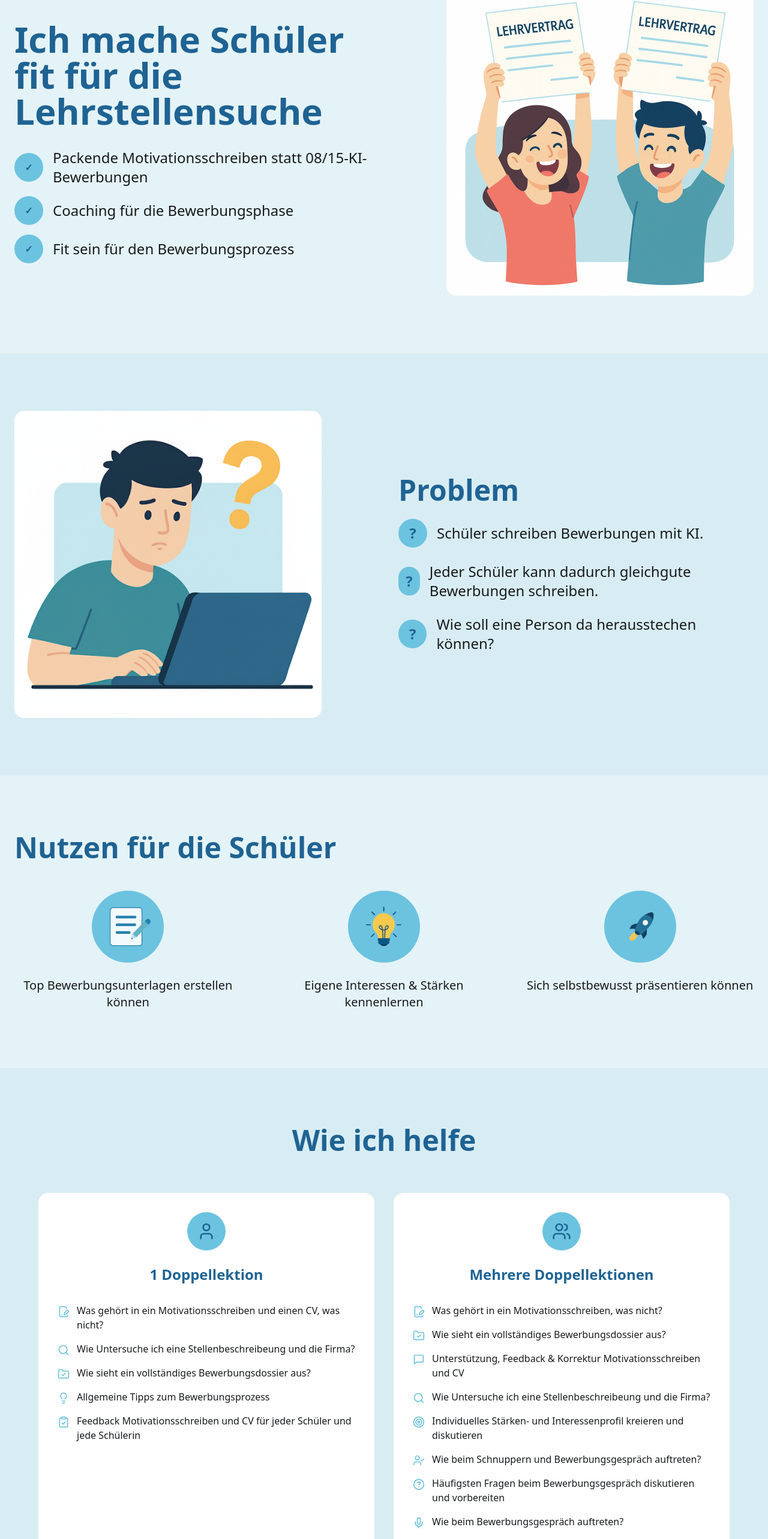
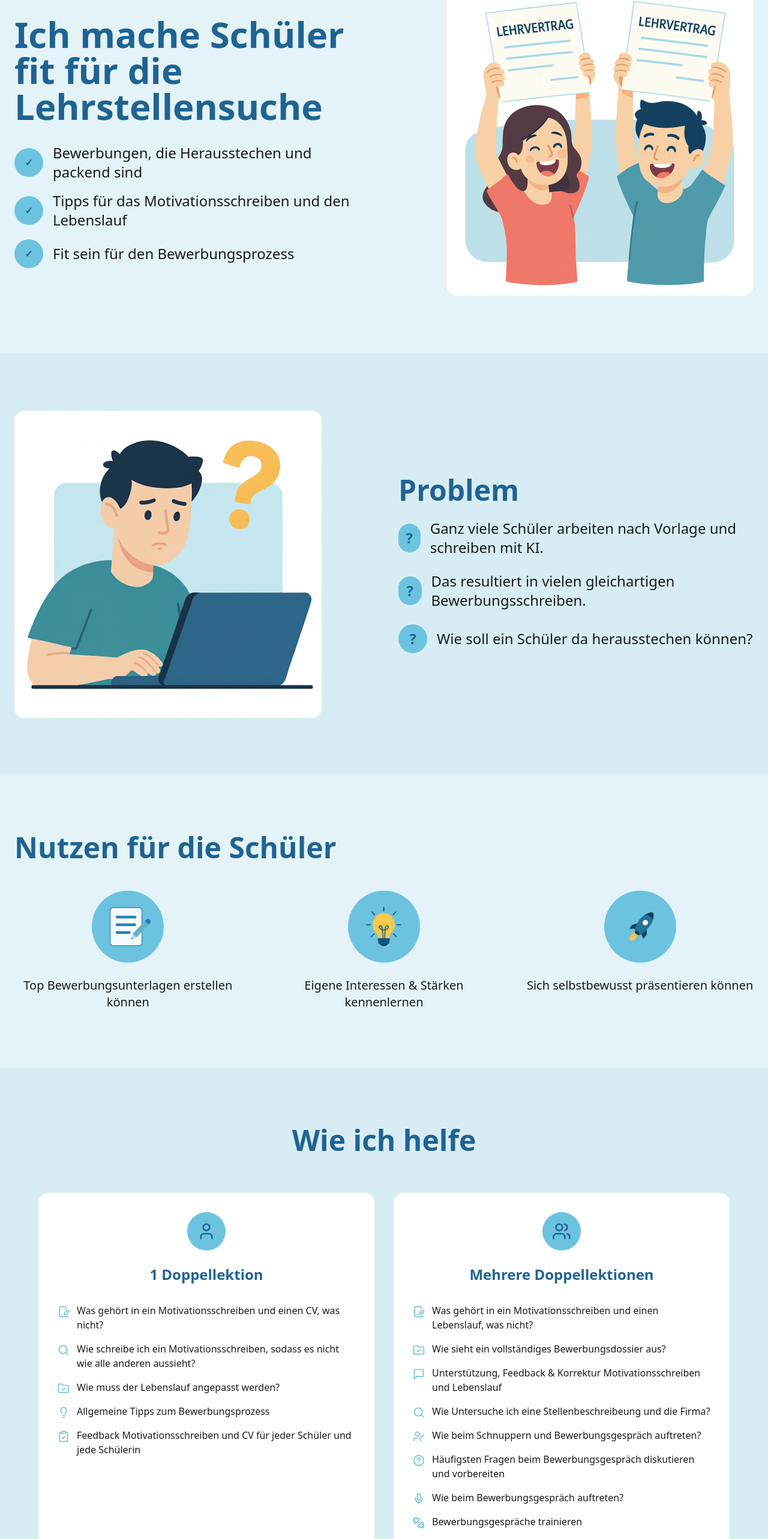
Before and after one commit to liapit/bewerbungswerkstatt, a React (Vite) app: page / in a window 1280 px wide. Shown: the part 196-2762 px from the top of the page at 60% size. Built offline with nearby package versions, Linux system fonts and the light colour scheme.

Commit message:
text changes

```diff
--- a/src/components/Contact.tsx
+++ b/src/components/Contact.tsx
@@ -7,7 +7,7 @@ const Contact = () => {
         <div className="grid lg:grid-cols-2 gap-12 items-center">
           <div className="max-w-2xl">
             <h2 className="text-3xl lg:text-5xl font-bold text-primary mb-8">
-              Lassen Sie uns gemeinsam Ihre Schüler beim herausstechen helfen!
+              Lassen Sie uns gemeinsam Ihre Schüler bei der Lehrstellensuche unterstützen!
             </h2>
             <p className="text-xl text-muted-foreground mb-12">
               Kontaktieren Sie mich ganz unverbindlich:
--- a/src/components/Hero.tsx
+++ b/src/components/Hero.tsx
@@ -10,11 +10,11 @@ const Hero = () => {
             <ul className="space-y-4 max-w-2xl mx-auto lg:mx-0">
               <li className="flex items-center gap-4">
                 <span className="inline-flex h-12 w-12 aspect-square flex-shrink-0 items-center justify-center rounded-full bg-accent text-primary font-bold">✓</span>
-                <span className="text-xl lg:text-2xl text-foreground">Packende Motivationsschreiben statt 08/15-KI-Bewerbungen</span>
+                <span className="text-xl lg:text-2xl text-foreground">Bewerbungen, die Herausstechen und packend sind</span>
               </li>
               <li className="flex items-center gap-4">
                 <span className="inline-flex h-12 w-12 aspect-square flex-shrink-0 items-center justify-center rounded-full bg-accent text-primary font-bold">✓</span>
-                <span className="text-xl lg:text-2xl text-foreground">Coaching für die Bewerbungsphase</span>
+                <span className="text-xl lg:text-2xl text-foreground">Tipps für das Motivationsschreiben und den Lebenslauf</span>
               </li>
               <li className="flex items-center gap-4">
                 <span className="inline-flex h-12 w-12 aspect-square flex-shrink-0 items-center justify-center rounded-full bg-accent text-primary font-bold">✓</span>
--- a/src/components/Offers.tsx
+++ b/src/components/Offers.tsx
@@ -41,11 +41,11 @@ const Offers = () => {
               </div>
               <div className="flex items-start gap-3">
                 <Search className="w-5 h-5 text-accent mt-1 flex-shrink-0" />
-                <span className="text-foreground">Wie Untersuche ich eine Stellenbeschreibeung und die Firma?</span>
+                <span className="text-foreground">Wie schreibe ich ein Motivationsschreiben, sodass es nicht wie alle anderen aussieht?</span>
               </div>
               <div className="flex items-start gap-3">
                 <FolderCheck className="w-5 h-5 text-accent mt-1 flex-shrink-0" />
-                <span className="text-foreground">Wie sieht ein vollständiges Bewerbungsdossier aus?</span>
+                <span className="text-foreground">Wie muss der Lebenslauf angepasst werden?</span>
               </div>
               <div className="flex items-start gap-3">
                 <Lightbulb className="w-5 h-5 text-accent mt-1 flex-shrink-0" />
@@ -69,7 +69,7 @@ const Offers = () => {
             <div className="space-y-4">
               <div className="flex items-start gap-3">
                 <FilePenLine className="w-5 h-5 text-accent mt-1 flex-shrink-0" />
-                <span className="text-foreground">Was gehört in ein Motivationsschreiben, was nicht?</span>
+                <span className="text-foreground">Was gehört in ein Motivationsschreiben und einen Lebenslauf, was nicht?</span>
               </div>
               <div className="flex items-start gap-3">
                 <FolderCheck className="w-5 h-5 text-accent mt-1 flex-shrink-0" />
@@ -77,15 +77,11 @@ const Offers = () => {
               </div>
               <div className="flex items-start gap-3">
                 <MessageSquare className="w-5 h-5 text-accent mt-1 flex-shrink-0" />
-                <span className="text-foreground">Unterstützung, Feedback & Korrektur Motivationsschreiben und CV</span>
+                <span className="text-foreground">Unterstützung, Feedback & Korrektur Motivationsschreiben und Lebenslauf</span>
               </div>
               <div className="flex items-start gap-3">
                 <Search className="w-5 h-5 text-accent mt-1 flex-shrink-0" />
                 <span className="text-foreground">Wie Untersuche ich eine Stellenbeschreibeung und die Firma?</span>
-              </div>
-              <div className="flex items-start gap-3">
-                <Target className="w-5 h-5 text-accent mt-1 flex-shrink-0" />
-                <span className="text-foreground">Individuelles Stärken- und Interessenprofil kreieren und diskutieren</span>
               </div>
               <div className="flex items-start gap-3">
                 <UserCheck className="w-5 h-5 text-accent mt-1 flex-shrink-0" />
--- a/src/components/Problem.tsx
+++ b/src/components/Problem.tsx
@@ -15,15 +15,15 @@ const Problem = () => {
             <ul className="space-y-6 text-xl lg:text-2xl">
               <li className="flex items-center gap-4">
                 <span className="inline-flex h-12 w-12 items-center justify-center rounded-full bg-accent text-primary font-bold">?</span>
-                <span>Schüler schreiben Bewerbungen mit KI.</span>
+                <span>Ganz viele Schüler arbeiten nach Vorlage und schreiben mit KI.</span>
               </li>
               <li className="flex items-center gap-4">
                 <span className="inline-flex h-12 w-12 items-center justify-center rounded-full bg-accent text-primary font-bold">?</span>
-                <span>Jeder Schüler kann dadurch gleichgute Bewerbungen schreiben.</span>
+                <span>Das resultiert in vielen gleichartigen Bewerbungsschreiben.</span>
               </li>
               <li className="flex items-center gap-4">
                 <span className="inline-flex h-12 w-12 items-center justify-center rounded-full bg-accent text-primary font-bold">?</span>
-                <span>Wie soll eine Person da herausstechen können?</span>
+                <span>Wie soll ein Schüler da herausstechen können?</span>
               </li>
             </ul>
           </div>
```
